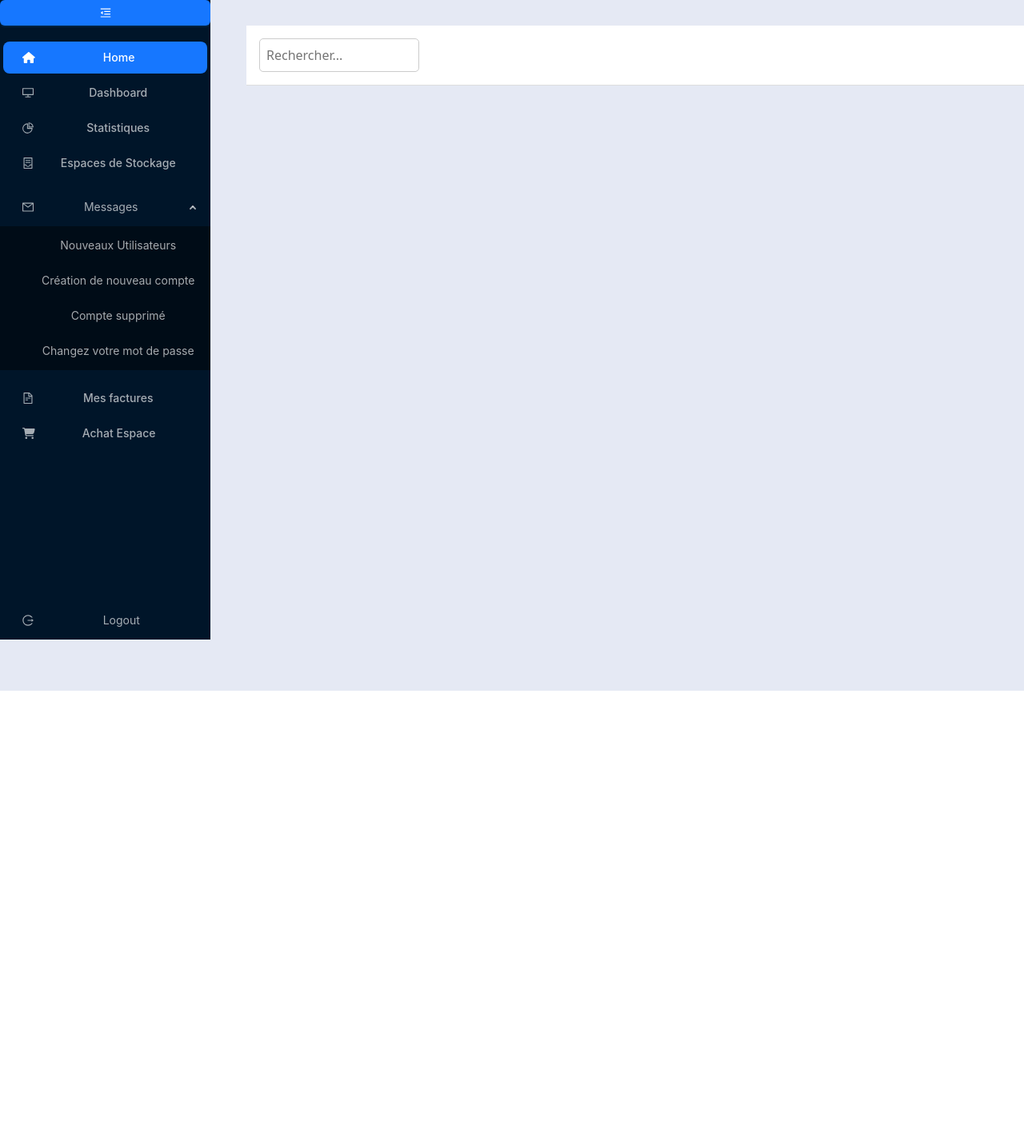
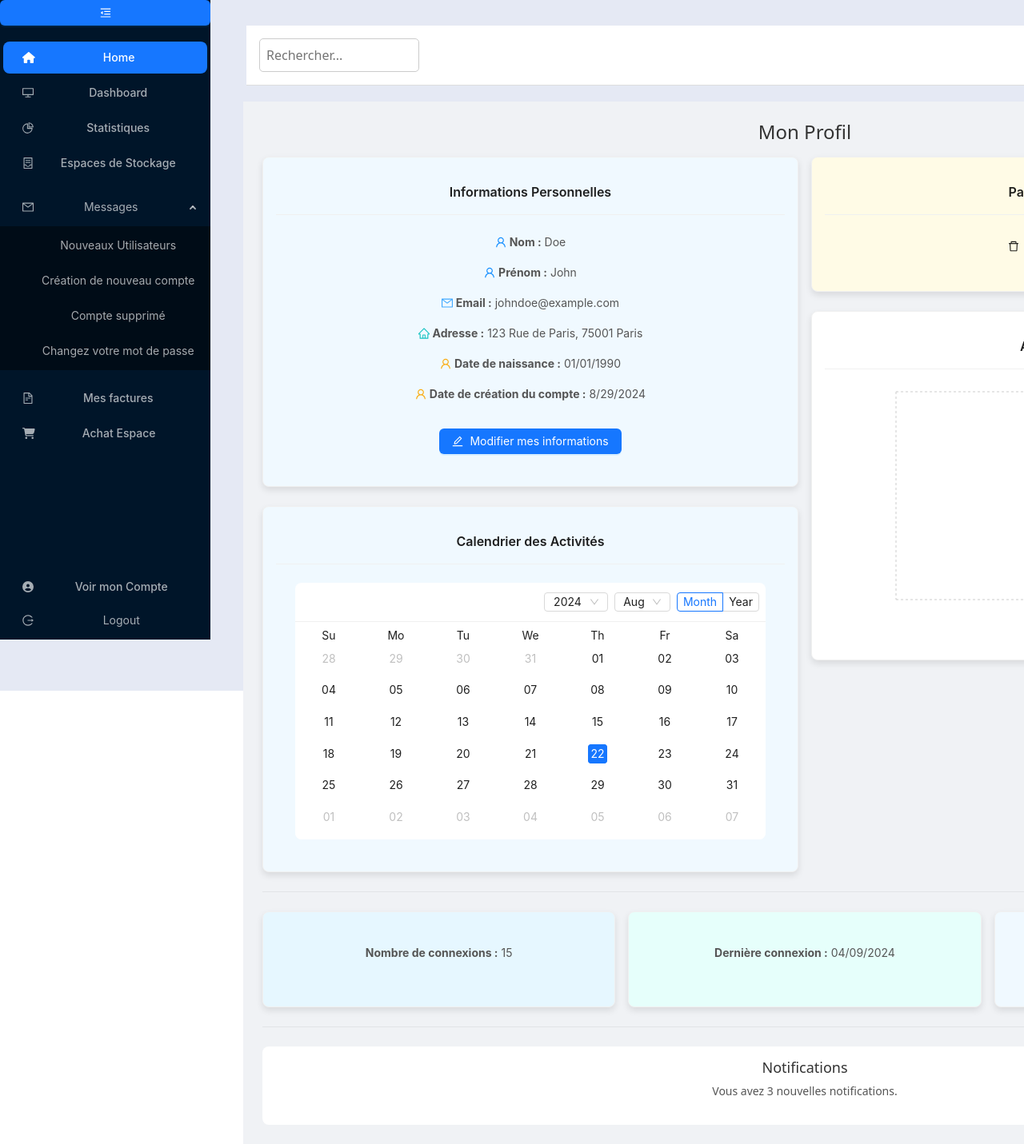
Before and after one commit to marcyannick1/projet-annuel, a React (Vite) app in the folder front/: page /ProfilJSX in a window 1280 px wide. Shown: the top 1431 px of the page at 80% size. Before the commit the page ends 864 px from the top, so only its background shows below. Built offline with nearby package versions, Linux system fonts and the light colour scheme.

Commit message:
création de la page profil et maj de toutes les autres pages du dashboard

```diff
--- a/front/package.json
+++ b/front/package.json
@@ -21,7 +21,8 @@
     "bootstrap": "^5.3.3",
     "react": "^18.3.1",
     "react-dom": "^18.3.1",
-    "react-router-dom": "^6.26.1"
+    "react-router-dom": "^6.26.1",
+    "recharts": "^2.12.7"
   },
   "devDependencies": {
     "@eslint/js": "^9.9.0",
--- a/front/src/App.jsx
+++ b/front/src/App.jsx
@@ -11,6 +11,7 @@ import EspaceStockageJSX from './components/espace-stockage/EspaceStockageJSX';
 import AchatEspaceJSX from './components/achat-espace/AchatEspaceJSX';
 import StatisitiquesJSX from './components/statistiques/StatisitiquesJSX';
 import FacturesJSX from './components/factures/FacturesJSX';
+import ProfilJSX from './components/profil/ProfilJSX';
 
 
 
@@ -29,6 +30,9 @@ function App() {
           <Route path="/FacturesJSX" element={<FacturesJSX />} />
           <Route path="/AchatEspaceJSX" element={<AchatEspaceJSX />} />
           <Route path="/StatisitiquesJSX" element={<StatisitiquesJSX />} />
+          <Route path="/ProfilJSX" element={<ProfilJSX />} />
+
+
 
 
 
--- a/front/src/components/dashboard/DashboardJSX.jsx
+++ b/front/src/components/dashboard/DashboardJSX.jsx
@@ -73,6 +73,13 @@ const items = [
     icon: <FontAwesomeIcon icon={faCartShopping} />, // Icône de panier d'achat
   },
   {
+    key: 'user-profil', // Clé unique pour l'élément de déconnexion
+    icon: <FontAwesomeIcon icon={faCircleUser} />, // Icône de profil-user
+    label: <Link to="ProfilJSX">Voir mon Compte</Link>,
+
+    style: { position: 'absolute', bottom: 42, width: '100%' } // Position en bas du menu
+  },
+  {
     key: 'logout', // Clé unique pour l'élément de déconnexion
     icon: <LogoutOutlined />, // Icône de déconnexion
     label: 'Logout',
--- a/front/src/components/espace-stockage/EspaceStockageJSX.css
+++ b/front/src/components/espace-stockage/EspaceStockageJSX.css
@@ -1,13 +1,33 @@
-.espace-stockage {
-    padding: 20px;
-    background-color: #fff;
+.espace-stockage-container {
+  padding: 30px;
+  background-color: #f7f9fc;
+  border-radius: 12px;
+  box-shadow: 0 6px 12px rgba(0, 0, 0, 0.1);
 }
 
-  .espace-stockage h2 {
+.title {
+  color: #13c2c2;
   text-align: center;
+  margin-bottom: 30px;
+}
+
+.filters {
+  display: flex;
+  justify-content: center;
+  gap: 20px;
+  flex-wrap: wrap;
   margin-bottom: 20px;
 }
 
-  .espace-stockage .ant-table {
+.espace-stockage-table {
   margin-top: 20px;
+  border-radius: 8px;
+  overflow: hidden;
+  background-color: #ffffff;
+  box-shadow: 0 4px 8px rgba(0, 0, 0, 0.1);
 }
+
+.empty-container {
+  margin-top: 20px;
+  text-align: center;
+}
--- a/front/src/components/factures/FacturesJSX.css
+++ b/front/src/components/factures/FacturesJSX.css
@@ -1,19 +1,37 @@
 .factures-container {
-    padding: 20px;
-    background-color: #fff;
-    border-radius: 8px;
+  padding: 30px;
+  border-radius: 12px;
+  box-shadow: 0 6px 12px rgba(0, 0, 0, 0.1);
 }
 
-  .factures-container .ant-table {
+.title {
+  color: #13c2c2;
+  text-align: center;
+  margin-bottom: 30px;
+}
+
+.factures-table {
   margin-top: 20px;
+  border-radius: 8px;
+  overflow: hidden;
+  background-color: #ffffff;
   box-shadow: 0 4px 8px rgba(0, 0, 0, 0.1);
 }
 
-  .factures-container .ant-space-vertical {
+.factures-card {
   margin-top: 40px;
+  padding: 20px;
+  background-color: #ffffff;
+  border-radius: 8px;
+  box-shadow: 0 4px 8px rgba(0, 0, 0, 0.1);
 }
 
-  .factures-container h4 {
+.factures-card h4 {
   margin-bottom: 10px;
   color: #333;
 }
+
+.factures-card p {
+  color: #666;
+  margin-bottom: 5px;
+}
--- /dev/null
+++ b/front/src/components/profil/ProfilJSX.css
@@ -0,0 +1,42 @@
+.contain {
+  margin-left: 136px;
+}
+
+.profile-page {
+  padding: 24px;
+  background-color: #f0f2f5;
+}
+
+.page-title {
+  margin-bottom: 16px;
+  font-size: 24px;
+  color: #333;
+}
+
+.ant-card {
+  border-radius: 8px;
+  box-shadow: 0 4px 8px rgba(0, 0, 0, 0.1);
+  padding: 16px;
+}
+
+.ant-card .ant-card-title {
+  font-size: 18px;
+  color: #333;
+}
+
+.notifications {
+  margin-top: 24px;
+  padding: 16px;
+  background-color: #fff;
+  border-radius: 8px;
+}
+
+h3 {
+  font-size: 18px;
+  color: #333;
+}
+
+p {
+  font-size: 14px;
+  color: #555;
+}
--- /dev/null
+++ b/front/src/components/profil/ProfilJSX.jsx
@@ -0,0 +1,165 @@
+import React, { useState } from 'react';
+import { Card, Col, Row, Button, Divider, Modal, Form, Input } from 'antd';
+import { UserOutlined, MailOutlined, HomeOutlined, EditOutlined, DeleteOutlined } from '@ant-design/icons';
+import { LineChart, Line, XAxis, YAxis, CartesianGrid, Tooltip, ResponsiveContainer } from 'recharts';
+import { Calendar } from 'antd';
+import './ProfilJSX.css';
+
+// Fonction pour générer les dates entre la date de création et aujourd'hui
+const generateActivityData = (startDate) => {
+  const data = [];
+  let currentDate = new Date(startDate);
+  const endDate = new Date(); // Date actuelle
+
+  while (currentDate <= endDate) {
+    data.push({
+      date: currentDate.toLocaleDateString(),
+      activity: Math.floor(Math.random() * 10) + 1, // Activité aléatoire entre 1 et 10
+    });
+    currentDate.setDate(currentDate.getDate() + 1); // Incrémenter d'un jour
+  }
+
+  return data;
+};
+
+export default function ProfilJSX() {
+  const [isModalVisible, setIsModalVisible] = useState(false);
+  const [form] = Form.useForm();
+
+  const user = {
+    firstName: 'John',
+    lastName: 'Doe',
+    email: 'johndoe@example.com',
+    birthDate: '01/01/1990',
+    address: '123 Rue de Paris, 75001 Paris',
+    accountCreationDate: '2024-08-29', // Date de création du compte (format ISO)
+  };
+
+  // Générer les données d'activité
+  const activityData = generateActivityData(user.accountCreationDate);
+
+  const showModal = () => {
+    form.setFieldsValue(user); // Pré-remplir le formulaire avec les données utilisateur
+    setIsModalVisible(true);
+  };
+
+  const handleOk = () => {
+    form.validateFields()
+      .then((values) => {
+        console.log('Updated values:', values); // Ici, tu peux gérer la mise à jour des informations
+        setIsModalVisible(false); // Fermer la modal après soumission
+      })
+      .catch((info) => {
+        console.log('Validation Failed:', info);
+      });
+  };
+
+  const handleCancel = () => {
+    setIsModalVisible(false); // Fermer la modal sans enregistrer
+  };
+
+  return (
+    <div className='profile-page contain'>
+      <h2 className='page-title'>Mon Profil</h2>
+
+      <Row gutter={16}>
+        {/* Carte des informations personnelles */}
+        <Col span={12}>
+          <Card className='ant-card' title="Informations Personnelles" style={{ backgroundColor: '#f0f9ff' }}>
+            <p><UserOutlined style={{ color: '#1890ff' }} /> <strong>Nom :</strong> {user.lastName}</p>
+            <p><UserOutlined style={{ color: '#1890ff' }} /> <strong>Prénom :</strong> {user.firstName}</p>
+            <p><MailOutlined style={{ color: '#40a9ff' }} /> <strong>Email :</strong> {user.email}</p>
+            <p><HomeOutlined style={{ color: '#13c2c2' }} /> <strong>Adresse :</strong> {user.address}</p>
+            <p><UserOutlined style={{ color: '#faad14' }} /> <strong>Date de naissance :</strong> {user.birthDate}</p>
+            <p><UserOutlined style={{ color: '#faad14' }} /> <strong>Date de création du compte :</strong> {new Date(user.accountCreationDate).toLocaleDateString()}</p>
+            <Button type="primary" icon={<EditOutlined />} style={{ marginTop: '16px' }} onClick={showModal}>
+              Modifier mes informations
+            </Button>
+          </Card>
+
+          {/* Ajout du calendrier en dessous des informations personnelles */}
+          <Card className='ant-card' title="Calendrier des Activités" style={{ backgroundColor: '#f0f9ff', marginTop: '24px' }}>
+            <Calendar fullscreen={false} />
+          </Card>
+        </Col>
+
+        {/* Carte des actions sur le compte */}
+        <Col span={12}>
+          <Card className='ant-card' title="Paramètres de Compte" style={{ backgroundColor: '#fffbe6' }}>
+            <Button type="danger" icon={<DeleteOutlined />}>Supprimer mon compte</Button>
+          </Card>
+
+          {/* Diagramme de l'activité */}
+          <Card className='ant-card' title="Activité du Compte" style={{ backgroundColor: '#fff', marginTop: '24px' }}>
+            <ResponsiveContainer width="100%" height={300}>
+              <LineChart data={activityData}>
+                <CartesianGrid strokeDasharray="3 3" />
+                <XAxis dataKey="date" />
+                <YAxis />
+                <Tooltip />
+                <Line type="monotone" dataKey="activity" stroke="#1890ff" activeDot={{ r: 8 }} />
+              </LineChart>
+            </ResponsiveContainer>
+          </Card>
+        </Col>
+      </Row>
+
+      <Divider />
+
+      {/* Carte des statistiques du compte */}
+      <Row gutter={16}>
+        <Col span={8}>
+          <Card className='ant-card' style={{ backgroundColor: '#e6f7ff' }}>
+            <p><strong>Nombre de connexions :</strong> 15</p>
+          </Card>
+        </Col>
+        <Col span={8}>
+          <Card className='ant-card' style={{ backgroundColor: '#e6fffb' }}>
+            <p><strong>Dernière connexion :</strong> 04/09/2024</p>
+          </Card>
+        </Col>
+        <Col span={8}>
+          <Card className='ant-card' style={{ backgroundColor: '#f0f9ff' }}>
+            <p><strong>Nombre de projets créés :</strong> 3</p>
+          </Card>
+        </Col>
+      </Row>
+
+      <Divider />
+
+      {/* Notifications */}
+      <div className='notifications'>
+        <h3>Notifications</h3>
+        <p>Vous avez 3 nouvelles notifications.</p>
+      </div>
+
+      {/* Modal pour modifier les informations */}
+      <Modal
+        title="Modifier mes informations"
+        visible={isModalVisible}
+        onOk={handleOk}
+        onCancel={handleCancel}
+        okText="Enregistrer"
+        cancelText="Annuler"
+      >
+        <Form form={form} layout="vertical" name="userForm">
+          <Form.Item name="lastName" label="Nom" rules={[{ required: true, message: 'Veuillez entrer votre nom' }]}>
+            <Input />
+          </Form.Item>
+          <Form.Item name="firstName" label="Prénom" rules={[{ required: true, message: 'Veuillez entrer votre prénom' }]}>
+            <Input />
+          </Form.Item>
+          <Form.Item name="email" label="Email" rules={[{ required: true, message: 'Veuillez entrer votre email' }, { type: 'email', message: 'Veuillez entrer un email valide' }]}>
+            <Input />
+          </Form.Item>
+          <Form.Item name="address" label="Adresse">
+            <Input />
+          </Form.Item>
+          <Form.Item name="birthDate" label="Date de naissance">
+            <Input />
+          </Form.Item>
+        </Form>
+      </Modal>
+    </div>
+  );
+}
--- a/front/src/components/statistiques/StatisitiquesJSX.jsx
+++ b/front/src/components/statistiques/StatisitiquesJSX.jsx
@@ -78,7 +78,7 @@ const StatistiquesJSX = () => {
 
       <Row gutter={16} style={{ marginTop: 20 }}>
         <Col span={12}>
-          <Card title="Répartition des Fichiers par Client">
+          <Card title="Répartition des Fichiers par Client" style={{ height: "600px" }}>
             {filesByClient.length > 0 ? (
               <Pie
                 data={filesByClient.map(client => ({
```
Also changed, not shown: front/src/components/accueil/AccueilJSX.jsx (+14 -3 lines), front/src/components/espace-stockage/EspaceStockageJSX.jsx (+10 -24 lines), front/src/components/factures/FacturesJSX.jsx (+18 -21 lines), 1 other file (tests, documents, lock files or other folders). Lines whose indentation alone changed are shown as unchanged.
